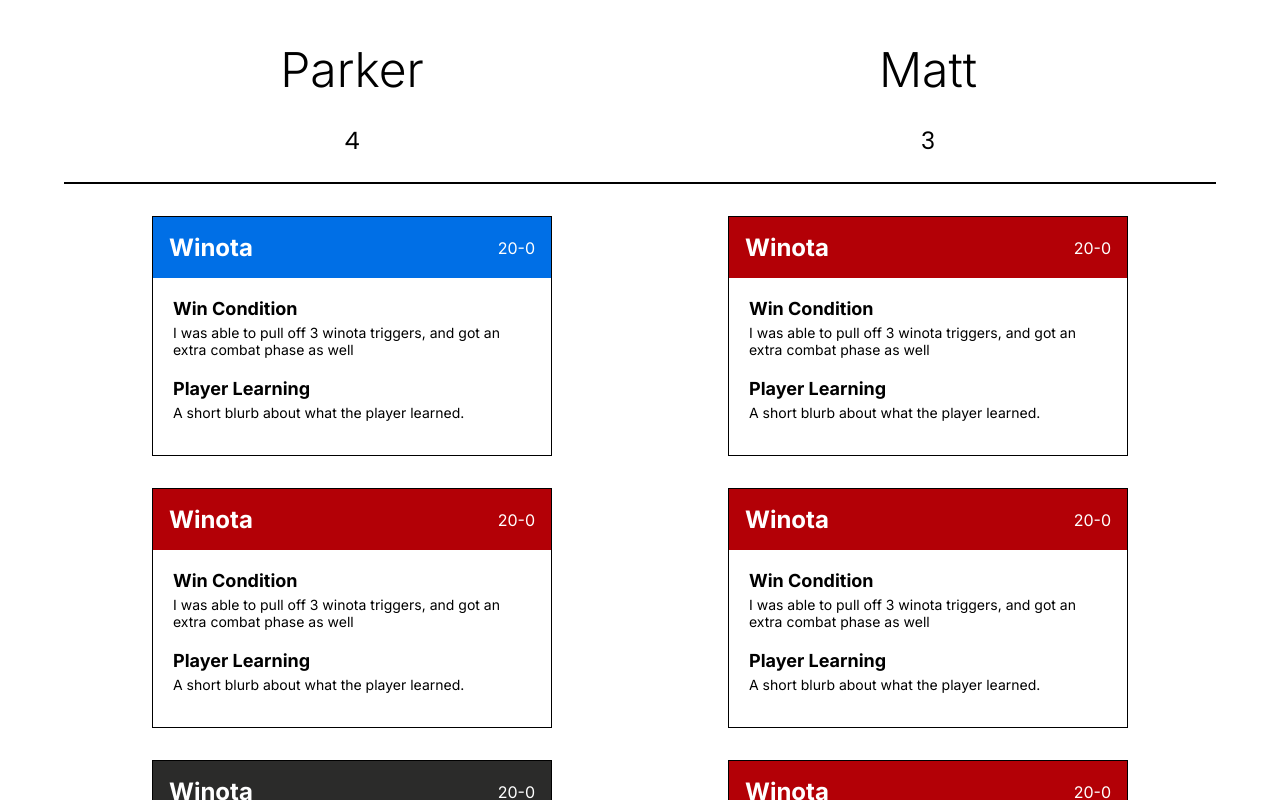
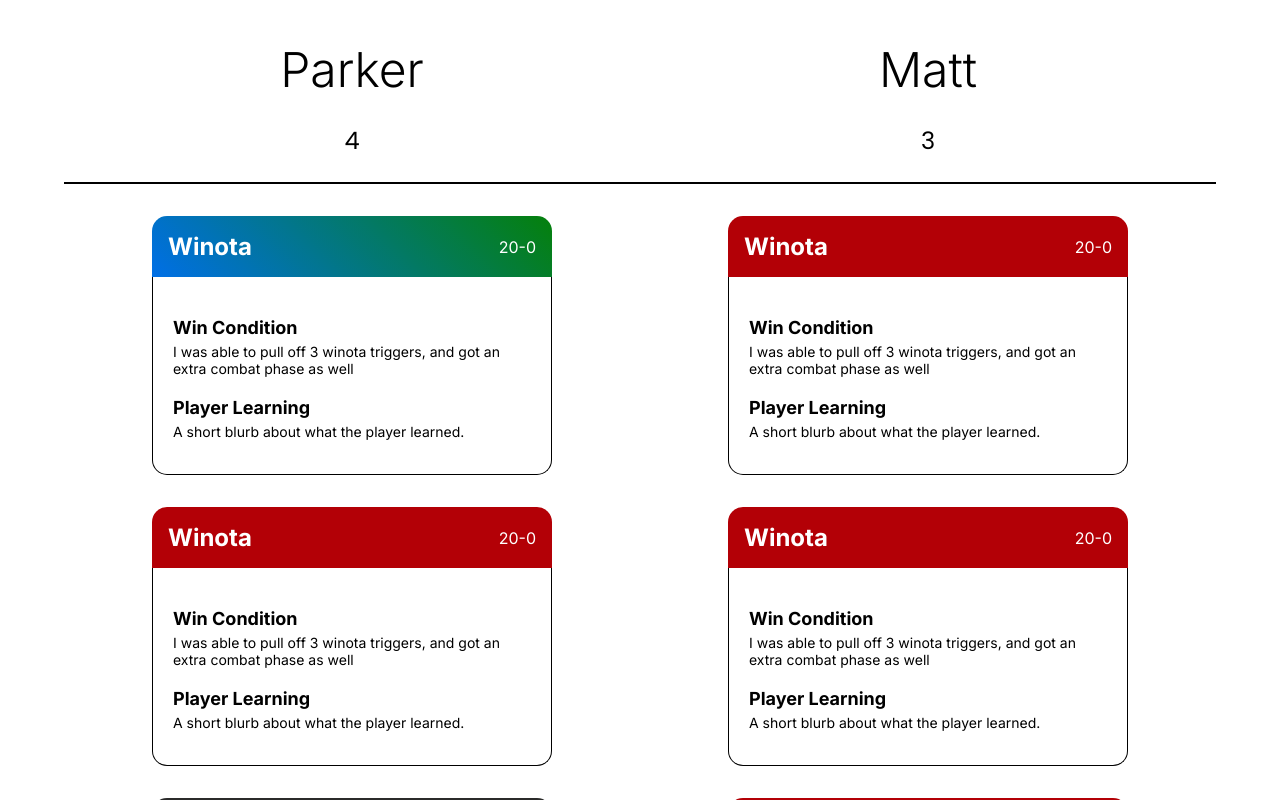
Before and after one commit to p-sturtevant/MTG-Scoreboard, a React (Vite) app: page / in a window 1280 px wide. Shown: the top 800 px of the page. Built offline with nearby package versions, Linux system fonts and the light colour scheme.

Commit message:
card style changes

```diff
--- a/src/components/App/App.jsx
+++ b/src/components/App/App.jsx
@@ -8,7 +8,7 @@ function App() {
     games: [
       {
         lifeTotal: "20-0",
-        colors: "Blue",
+        colors: "Simic",
         commander: "Winota",
         winCon:
           "I was able to pull off 3 winota triggers, and got an extra combat phase as well",
--- a/src/components/GameCard/GameCard.jsx
+++ b/src/components/GameCard/GameCard.jsx
@@ -16,7 +16,10 @@ const GameCard = ({ game }) => {
     izzet: { primary: "#B30006", secondary: "#2B2B2A" },
     golgari: { primary: "#FFF9DE", secondary: "#006FE6" },
     boros: { primary: "#B30006", secondary: "#FFF9DE" },
-    simic: { primary: "#006FE6", secondary: "#05800B" },
+    simic: {
+      primary: "linear-gradient(45deg, #006FE6, #05800B)",
+      secondary: "#05800B",
+    },
   };
 
   // const determineColor = (deckColors) => {
@@ -31,11 +34,12 @@ const GameCard = ({ game }) => {
     <div className="card">
       <div
         className="header"
-        style={{ backgroundColor: COLORS[game.colors.toLowerCase()].primary }}
+        style={{ background: COLORS[game.colors.toLowerCase()].primary }}
       >
         <h2 className="commander">{game.commander}</h2>
         <p className="life-total">{game.lifeTotal}</p>
       </div>
+      <div className="card-content">
         <div className="win-condition">
           <h3>Win Condition</h3>
           <p>{game.winCon}</p>
@@ -45,6 +49,7 @@ const GameCard = ({ game }) => {
           <p>A short blurb about what the player learned.</p>
         </div>
       </div>
+    </div>
   );
 };
 
--- a/src/components/GameCard/gamecard.scss
+++ b/src/components/GameCard/gamecard.scss
@@ -1,6 +1,4 @@
 .card {
-  border: 1px solid black;
-  padding: 20px;
   width: 400px;
 }
 
@@ -9,10 +7,10 @@
   justify-content: space-between;
   align-items: center;
   background-color: gray;
-  margin: -20px;
   padding: 1rem 1rem;
   color: white;
-  margin-bottom: 1rem;
+  border-top-right-radius: 15px;
+  border-top-left-radius: 15px;
 }
 
 .commander {
@@ -23,6 +21,15 @@
 .life-total {
   font-size: 16px;
   margin: 0;
+}
+
+.card-content {
+  border: 1px solid black;
+  border-top: none;
+  padding: 20px;
+  border-radius: 15px;
+  border-top-right-radius: 0px;
+  border-top-left-radius: 0px;
 }
 
 .win-condition,
```
Lines whose indentation alone changed are shown as unchanged.
